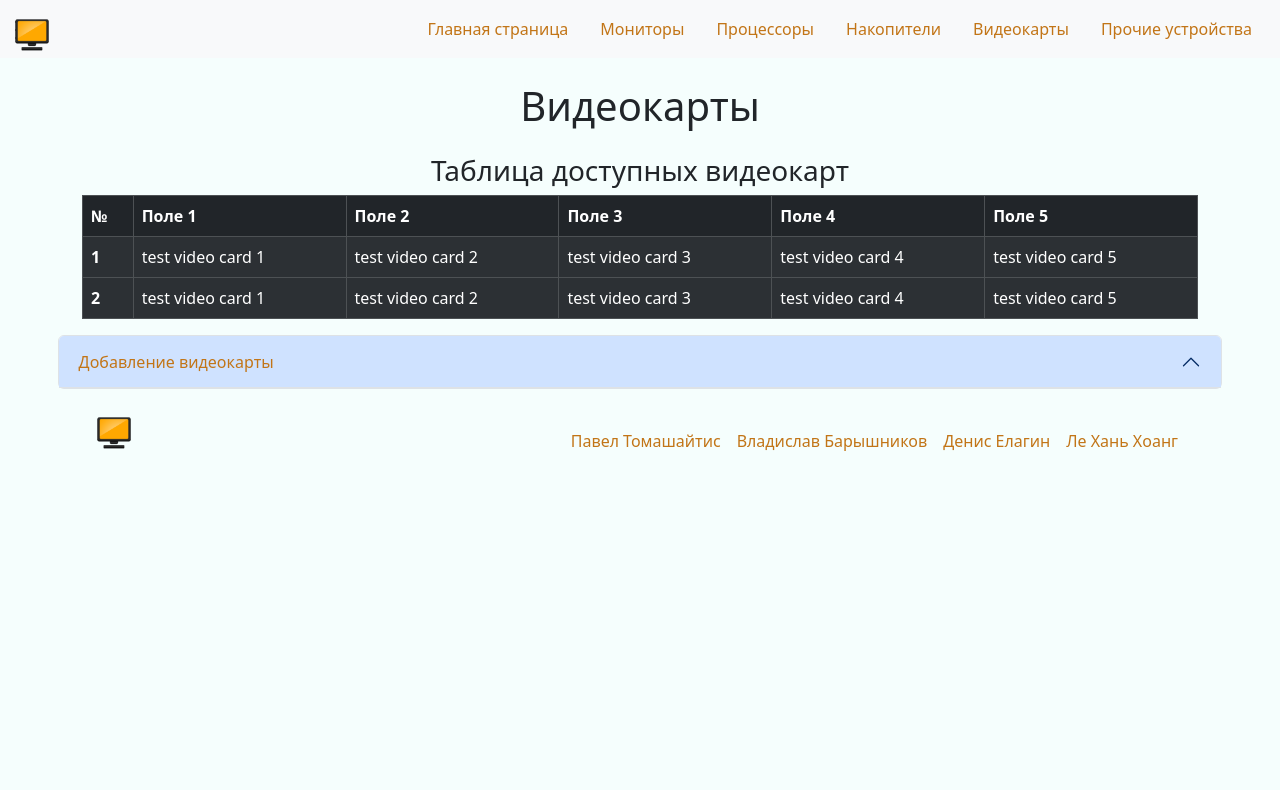
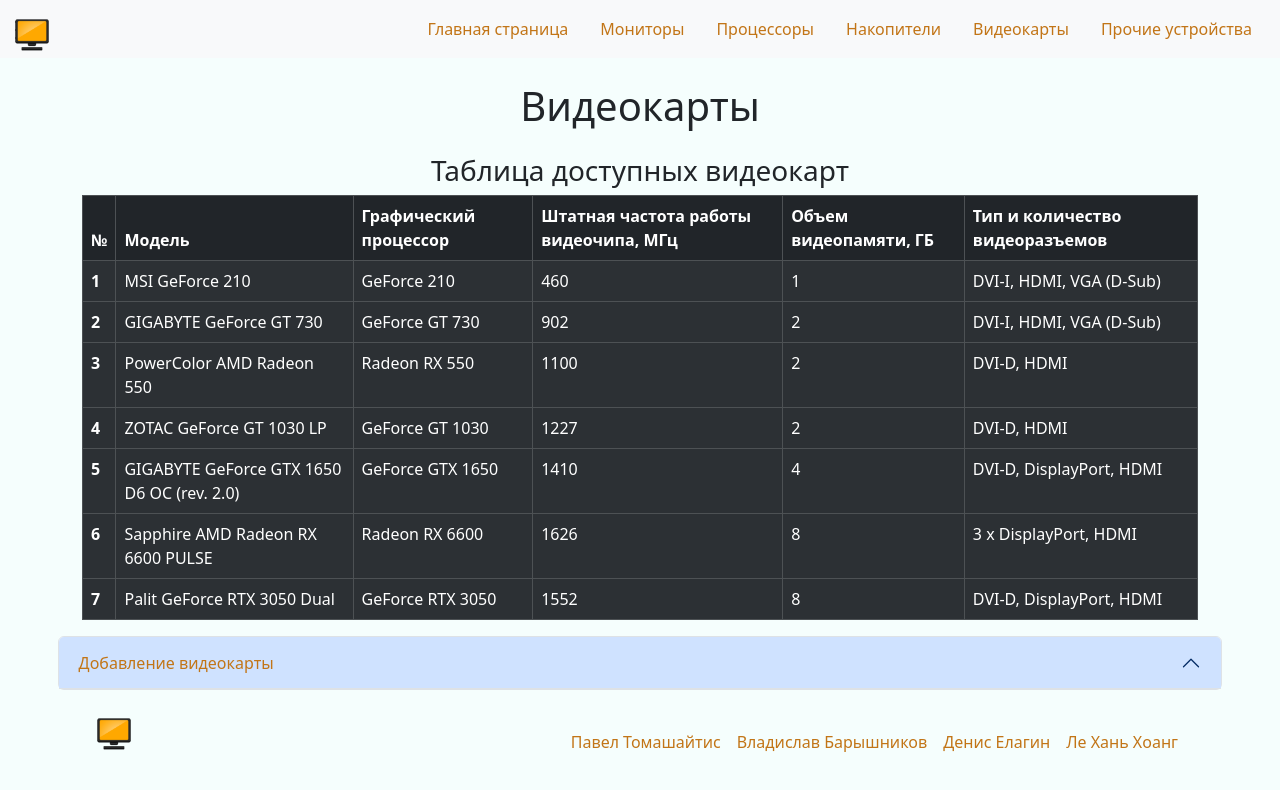
Before and after one commit to xwills1337/pc_parts_store, an Angular app: page /video_cards in a window 1280 px wide. Shown: the top 790 px of the page. Built offline with nearby package versions, Linux system fonts and the light colour scheme.

Commit message:
добавил поля для видеокарт

```diff
--- a/src/app/pages/video-cards/video-cards.component.html
+++ b/src/app/pages/video-cards/video-cards.component.html
@@ -8,11 +8,11 @@
                     <thead class="thead-dark">
                         <tr>
                             <th scope="col">№</th>
-                            <th scope="col">Поле 1</th>
-                            <th scope="col">Поле 2</th>
-                            <th scope="col">Поле 3</th>
-                            <th scope="col">Поле 4</th>
-                            <th scope="col">Поле 5</th>
+                            <th scope="col">Модель</th>
+                            <th scope="col">Графический процессор</th>
+                            <th scope="col">Штатная частота работы видеочипа, МГц</th>
+                            <th scope="col">Объем видеопамяти, ГБ</th>
+                            <th scope="col">Тип и количество видеоразъемов</th>
                         </tr>
                     </thead>
                     <tbody *ngFor="let videoCard of videoCards; let i = index">
--- a/src/assets/video_cards.json
+++ b/src/assets/video_cards.json
@@ -1,16 +1,51 @@
 [
-    {
-        "att1": "test video card 1",
-        "att2": "test video card 2",
-        "att3": "test video card 3",
-        "att4": "test video card 4",
-        "att5": "test video card 5"
-    },
-    {
-        "att1": "test video card 1",
-        "att2": "test video card 2",
-        "att3": "test video card 3",
-        "att4": "test video card 4",
-        "att5": "test video card 5"
-    }
+  {
+    "att1": "MSI GeForce 210",
+    "att2": "GeForce 210",
+    "att3": "460",
+    "att4": "1",
+    "att5": "DVI-I, HDMI, VGA (D-Sub)"
+  },
+  {
+    "att1": "GIGABYTE GeForce GT 730",
+    "att2": "GeForce GT 730",
+    "att3": "902",
+    "att4": "2",
+    "att5": "DVI-I, HDMI, VGA (D-Sub)"
+  },
+  {
+    "att1": "PowerColor AMD Radeon 550",
+    "att2": "Radeon RX 550",
+    "att3": "1100",
+    "att4": "2",
+    "att5": "DVI-D, HDMI"
+  },
+  {
+    "att1": "ZOTAC GeForce GT 1030 LP",
+    "att2": "GeForce GT 1030",
+    "att3": "1227",
+    "att4": "2",
+    "att5": "DVI-D, HDMI"
+  },
+  {
+    "att1": "GIGABYTE GeForce GTX 1650 D6 OC (rev. 2.0)",
+    "att2": "GeForce GTX 1650",
+    "att3": "1410",
+    "att4": "4",
+    "att5": "DVI-D, DisplayPort, HDMI"
+  },
+  {
+    "att1": "Sapphire AMD Radeon RX 6600 PULSE",
+    "att2": "Radeon RX 6600",
+    "att3": "1626",
+    "att4": "8",
+    "att5": "3 x DisplayPort, HDMI"
+  },
+  {
+    "att1": "Palit GeForce RTX 3050 Dual",
+    "att2": "GeForce RTX 3050",
+    "att3": "1552",
+    "att4": "8",
+    "att5": "DVI-D, DisplayPort, HDMI"
+  }
 ]
```
